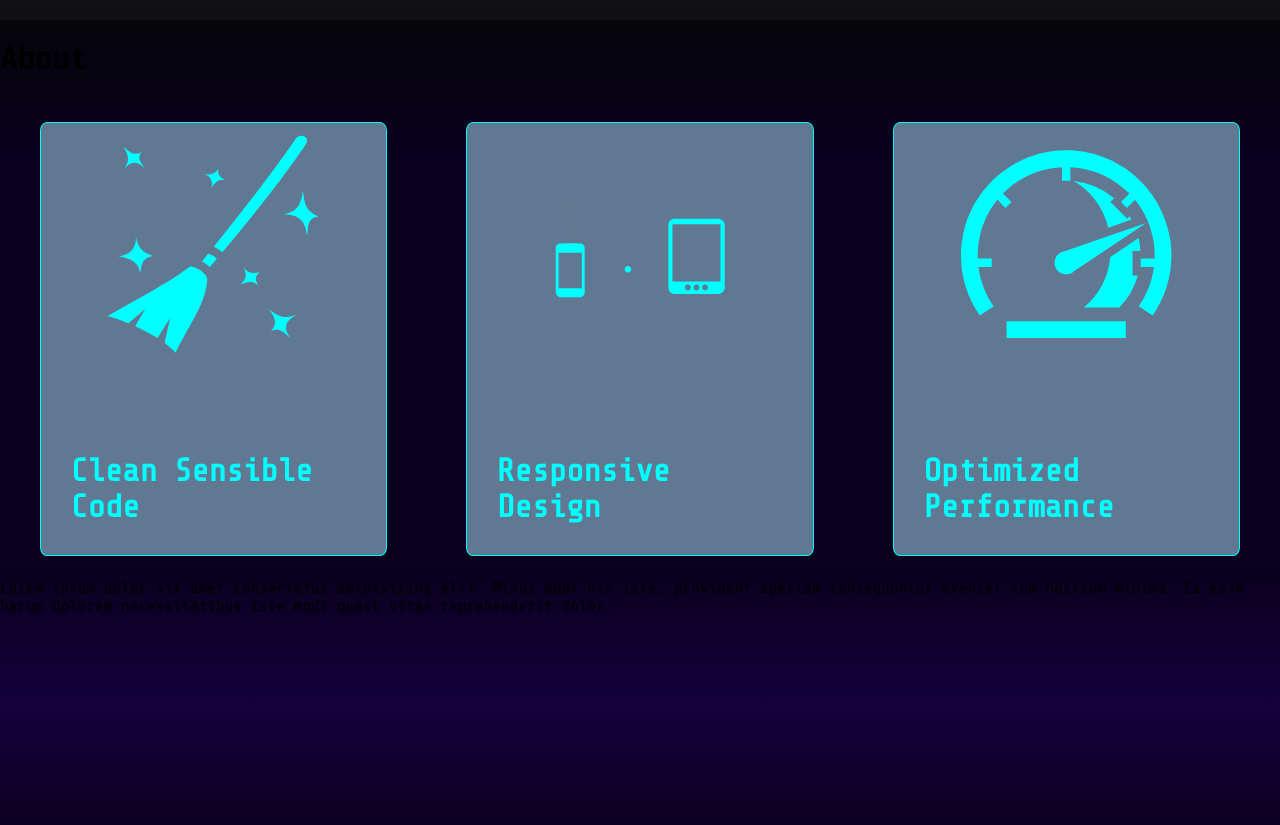
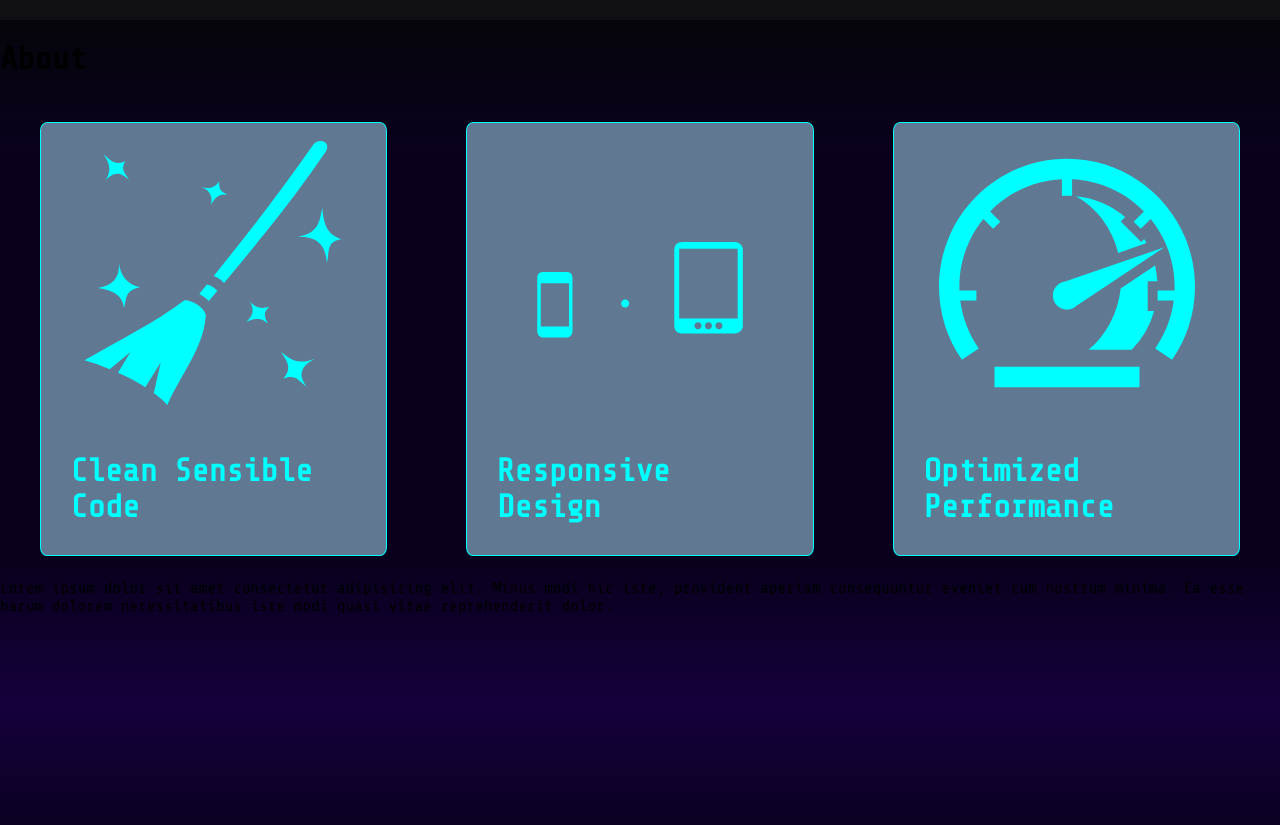
Before and after one commit to BiggRonn/rwhproportfolio, a React (Create React App) app: page / in a window 1280 px wide. Shown: the part 780-1605 px from the top of the page. Built offline with nearby package versions, Linux system fonts and the light colour scheme; grey boxes are pictures that could not be loaded.

Commit message:
styled about

```diff
--- a/src/pages/about/about.scss
+++ b/src/pages/about/about.scss
@@ -31,10 +31,10 @@
         color: aqua;
 
         .cardTop{
-            margin-top: 2px;
+            margin: 5px;
             height:100%;
             .icon{
-                height: 80%;
+                height: 100%;
                 width: 100%;
             }
         }
```
